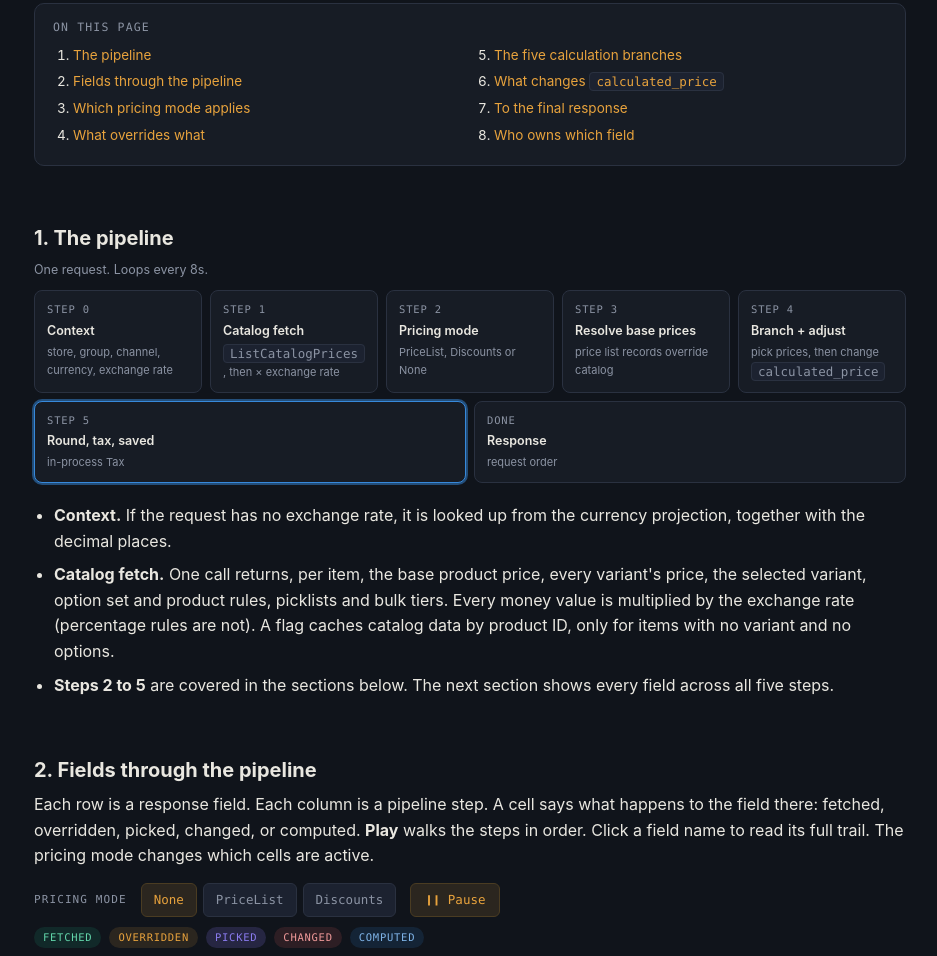
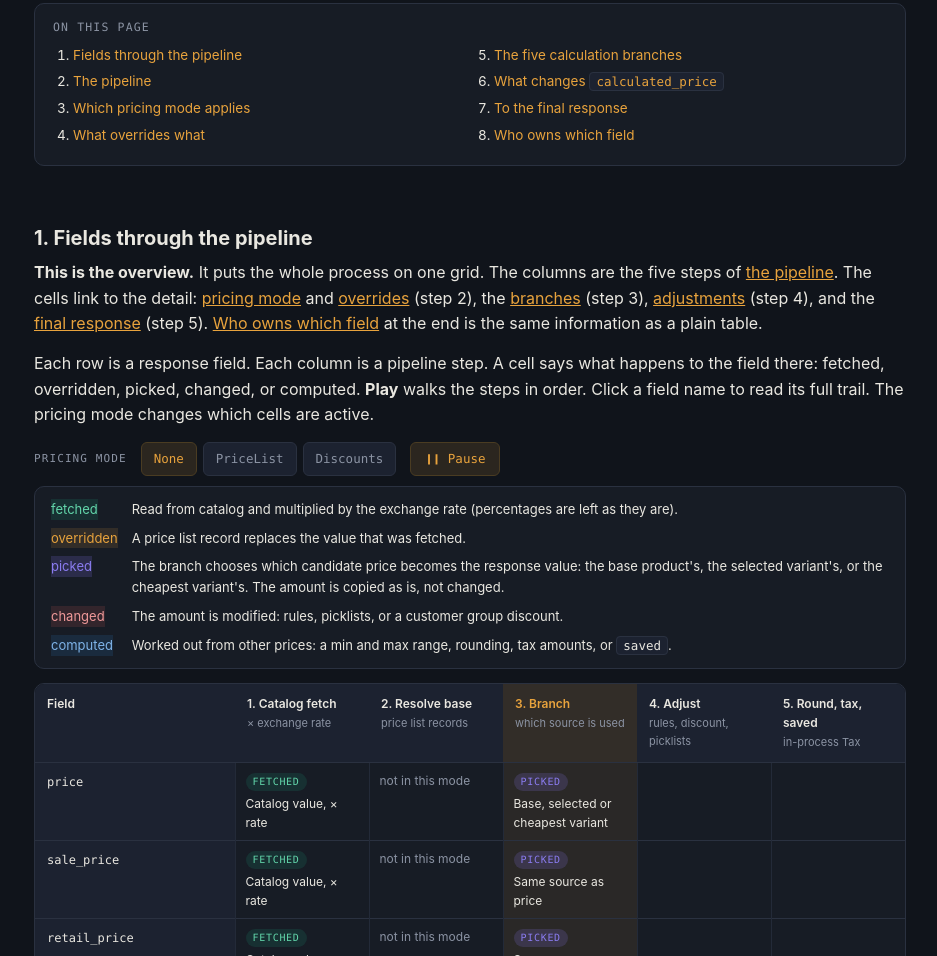
Before and after one commit to bc-shawnwang/bc-shawn-space, a plain HTML site: page Pricing-Learning/Understand-Pricing-Service/index.html in a window 1280 px wide. Shown: the part 321-1277 px from the top of the page, without its empty margins (170-1107 px from the left). Drawn offline with Linux system fonts and the light colour scheme.

Commit message:
docs: Explain how ListEstimatedTaxProductPrices builds prices
Fill in the Understand Pricing Service page: field-by-step grid with
pricing mode toggle, pipeline, pricing modes, overrides, the five
calculation branches, price adjustments, final response and a field
ownership table.

Co-Authored-By: Claude Sonnet 5.5 <noreply@anthropic.com>

```diff
--- a/Pricing-Learning/Understand-Pricing-Service/index.html
+++ b/Pricing-Learning/Understand-Pricing-Service/index.html
@@ -180,6 +180,10 @@ table.life td.c .tg{display:inline-block;font-family:var(--mono);font-size:10px;
 .t-chg .tg,.lg.t-chg{background:var(--red-bg);color:var(--red-text);}
 .t-calc .tg,.lg.t-calc{background:var(--blue-bg);color:var(--blue-text);}
 table.life td.c.hot{background:rgba(232,163,61,.09);}
+.life-defs{display:grid;grid-template-columns:auto 1fr;gap:8px 14px;align-items:baseline;margin:0 0 14px;background:var(--surface);border:1px solid var(--border);border-radius:10px;padding:12px 16px;font-size:13px;}
+.life-defs dt,.life-defs dd{margin:0;}
+.life-defs .lg{display:inline-block;}
+@media(max-width:640px){.life-defs{grid-template-columns:1fr;}}
 .life-legend{display:flex;flex-wrap:wrap;gap:8px;margin:0 0 10px;font-size:12px;}
 .life-legend .lg{font-family:var(--mono);font-size:10.5px;letter-spacing:.07em;text-transform:uppercase;padding:2px 9px;border-radius:999px;}
 #life-trail{background:var(--surface);border:1px solid var(--border);border-radius:10px;padding:12px 16px;font-size:13.5px;margin:0 0 14px;min-height:64px;}
@@ -198,8 +202,8 @@ footer a:hover{color:var(--amber);}
   <div class="callout blue"><strong>Scope:</strong> this RPC only. Read from the code in <code>pricing/src/main/scala/com/bigcommerce/catalog/pricing</code> (<code>TaxPricingImpl</code>, <code>PricingService</code>, <code>OverviewPricingService</code>, <code>PriceResolutionService</code>). Not run against a store. Catalog's own <code>calculated_price</code> logic is in the catalog service, which I did not read.</div>
 
   <nav class="toc"><div class="title">On this page</div><ol>
+    <li><a href="#lifecycle">Fields through the pipeline</a></li>
     <li><a href="#pipeline">The pipeline</a></li>
-    <li><a href="#lifecycle">Fields through the pipeline</a></li>
     <li><a href="#mode">Which pricing mode applies</a></li>
     <li><a href="#override">What overrides what</a></li>
     <li><a href="#branches">The five calculation branches</a></li>
@@ -208,7 +212,30 @@ footer a:hover{color:var(--amber);}
     <li><a href="#owners">Who owns which field</a></li>
   </ol></nav>
 
-  <h2 id="pipeline">1. The pipeline</h2>
+  <h2 id="lifecycle">1. Fields through the pipeline</h2>
+  <p><strong>This is the overview.</strong> It puts the whole process on one grid. The columns are the five steps of <a href="#pipeline">the pipeline</a>. The cells link to the detail: <a href="#mode">pricing mode</a> and <a href="#override">overrides</a> (step 2), the <a href="#branches">branches</a> (step 3), <a href="#adjust">adjustments</a> (step 4), and the <a href="#final">final response</a> (step 5). <a href="#owners">Who owns which field</a> at the end is the same information as a plain table.</p>
+  <p>Each row is a response field. Each column is a pipeline step. A cell says what happens to the field there: fetched, overridden, picked, changed, or computed. <strong>Play</strong> walks the steps in order. Click a field name to read its full trail. The pricing mode changes which cells are active.</p>
+  <div class="life-ctl">
+    <span class="lbl">Pricing mode</span>
+    <div class="seg" id="life-mode">
+      <button data-m="none" aria-pressed="true">None</button>
+      <button data-m="pl" aria-pressed="false">PriceList</button>
+      <button data-m="disc" aria-pressed="false">Discounts</button>
+    </div>
+    <button class="play" id="life-play">&#9654; Play</button>
+  </div>
+  <dl class="life-defs">
+    <dt><span class="lg t-fetch">fetched</span></dt><dd>Read from catalog and multiplied by the exchange rate (percentages are left as they are).</dd>
+    <dt><span class="lg t-over">overridden</span></dt><dd>A price list record replaces the value that was fetched.</dd>
+    <dt><span class="lg t-pick">picked</span></dt><dd>The branch chooses which candidate price becomes the response value: the base product's, the selected variant's, or the cheapest variant's. The amount is copied as is, not changed.</dd>
+    <dt><span class="lg t-chg">changed</span></dt><dd>The amount is modified: rules, picklists, or a customer group discount.</dd>
+    <dt><span class="lg t-calc">computed</span></dt><dd>Worked out from other prices: a min and max range, rounding, tax amounts, or <code>saved</code>.</dd>
+  </dl>
+  <div class="card-table"><table class="life" id="life-table"></table></div>
+  <div id="life-trail">Click a field name to see its trail.</div>
+  <p class="small muted">Rounding to the currency's decimal places happens in step 5, before tax. Percentage rules and percentage bulk tiers are not multiplied by the exchange rate in step 1. Discounts are applied while the range is built, which this grid shows in step 4. In the code that happens inside the branch method.</p>
+
+  <h2 id="pipeline">2. The pipeline</h2>
   <p class="flow-caption">One request. Loops every 8s.</p>
   <div class="flow">
     <div class="node"><span class="tag">Step 0</span><b>Context</b><small>store, group, channel, currency, exchange rate</small></div>
@@ -222,26 +249,8 @@ footer a:hover{color:var(--amber);}
   <ul>
     <li><strong>Context.</strong> If the request has no exchange rate, it is looked up from the currency projection, together with the decimal places.</li>
     <li><strong>Catalog fetch.</strong> One call returns, per item, the base product price, every variant's price, the selected variant, option set and product rules, picklists and bulk tiers. Every money value is multiplied by the exchange rate (percentage rules are not). A flag caches catalog data by product ID, only for items with no variant and no options.</li>
-    <li><strong>Steps 2 to 5</strong> are covered in the sections below. The next section shows every field across all five steps.</li>
+    <li><strong>Steps 2 to 5</strong> are covered in the sections below. Section 1 shows every field across these steps.</li>
   </ul>
-
-  <h2 id="lifecycle">2. Fields through the pipeline</h2>
-  <p>Each row is a response field. Each column is a pipeline step. A cell says what happens to the field there: fetched, overridden, picked, changed, or computed. <strong>Play</strong> walks the steps in order. Click a field name to read its full trail. The pricing mode changes which cells are active.</p>
-  <div class="life-ctl">
-    <span class="lbl">Pricing mode</span>
-    <div class="seg" id="life-mode">
-      <button data-m="none" aria-pressed="true">None</button>
-      <button data-m="pl" aria-pressed="false">PriceList</button>
-      <button data-m="disc" aria-pressed="false">Discounts</button>
-    </div>
-    <button class="play" id="life-play">&#9654; Play</button>
-  </div>
-  <div class="life-legend">
-    <span class="lg t-fetch">fetched</span><span class="lg t-over">overridden</span><span class="lg t-pick">picked</span><span class="lg t-chg">changed</span><span class="lg t-calc">computed</span>
-  </div>
-  <div class="card-table"><table class="life" id="life-table"></table></div>
-  <div id="life-trail">Click a field name to see its trail.</div>
-  <p class="small muted">Rounding to the currency's decimal places happens in step 5, before tax. Percentage rules and percentage bulk tiers are not multiplied by the exchange rate in step 1. Discounts are applied while the range is built, which this grid shows in step 4. In the code that happens inside the branch method.</p>
 
   <h2 id="mode">3. Which pricing mode applies</h2>
   <p>Decided from the customer group and channel, by <code>PricingPriceListAssignmentService</code>. The first match wins.</p>
@@ -347,7 +356,7 @@ footer a:hover{color:var(--amber);}
     {n:"sale_price",trail:"<b>sale_price</b>: same path as price. Fetched, replaced by a price list record per variant, picked by the branch, never adjusted.",c:[catalogMoney,plOver("Variant's record sale price"),F("pick","Same source as price"),null,F("calc","Round, then inc / ex")]},
     {n:"retail_price",trail:"<b>retail_price</b>: same path as price, and it feeds <b>saved</b> in step 5.",c:[catalogMoney,plOver("Variant's record retail price"),F("pick","Same source as price"),null,F("calc","Round, then inc / ex")]},
     {n:"minimum_advertised_price",trail:"<b>minimum_advertised_price</b>: same path as price.",c:[catalogMoney,plOver("Variant's record MAP"),F("pick","Same source as price"),null,F("calc","Round, then inc / ex")]},
-    {n:"calculated_price",trail:"<b>calculated_price</b>: fetched from catalog (&times; rate), replaced by a price list record per variant, picked by the branch, then the only price that changes in step 4: option set rules, product rules, customer group discount (Discounts mode), picklists, floor at 0. Rounded and taxed in step 5.",c:[catalogMoney,plOver("Variant's record calculated price"),F("pick","Base, selected or cheapest variant"),F("chg","Rules, then discount, then picklists",{}),F("calc","Round, then inc / ex")]},
+    {n:"calculated_price",trail:"<b>calculated_price</b>: fetched from catalog (&times; rate), replaced by a price list record per variant, picked by the branch, then the only price that changes in step 4: option set rules, product rules, picklists, and in Discounts mode only, the customer group discount. Floor at 0. Rounded and taxed in step 5.",c:[catalogMoney,plOver("Variant's record calculated price"),F("pick","Base, selected or cheapest variant"),{t:"chg",x:"Option set rules, product rules, then picklists",xm:{disc:"Option set rules, product rules, <b>customer group discount</b>, then picklists"}},F("calc","Round, then inc / ex")]},
     {n:"price_range",trail:"<b>price_range</b>: built in the branch step from the variants' calculated prices (min and max, plus base when allowed). Customer group discounts are applied to both ends in Discounts mode. Option set rules and picklists are not. Both ends get inc and ex amounts in step 5.",c:[null,null,F("calc","Min and max of variants' calculated prices"),{t:"chg",x:"Discounts only, both ends",m:"disc"},F("calc","Round, then inc / ex")]},
     {n:"retail_price_range",trail:"<b>retail_price_range</b>: built in the branch step from variants whose retail price is above their calculated price. Empty when min equals max. Not adjusted.",c:[null,null,F("calc","Min and max of variants' retail prices"),null,F("calc","Round, then inc / ex")]},
     {n:"bulk_tiers",trail:"<b>bulk_tiers</b>: fetched from catalog (fixed amounts &times; rate, percent tiers as is). A price list record replaces the selected variant's tiers in step 2. If any variant came from a price list and the selected one has no record, tiers are dropped. Never change calculated_price. Monetary tiers get inc and ex amounts in step 5.",c:[F("fetch","Catalog tiers"),plOver("Selected variant's record tiers"),F("pick","Selected variant's, else catalog's, else none"),null,F("calc","Inc / ex on monetary tiers")]},
@@ -363,7 +372,7 @@ footer a:hover{color:var(--amber);}
     rows.forEach(function(r,ri){
       h+='<tr data-r="'+ri+'"><td class="f">'+r.n+'</td>';
       r.c.forEach(function(c,i){
-        if(active(c)) h+='<td class="c t-'+c.t+'" data-s="'+i+'"><span class="tg">'+NAMES[c.t]+'</span><br>'+c.x+'</td>';
+        if(active(c)) h+='<td class="c t-'+c.t+'" data-s="'+i+'"><span class="tg">'+NAMES[c.t]+'</span><br>'+((c.xm&&c.xm[mode])||c.x)+'</td>';
         else if(c) h+='<td class="c empty" data-s="'+i+'">not in this mode</td>';
         else h+='<td class="c empty" data-s="'+i+'">&mdash;</td>';
       });
```
